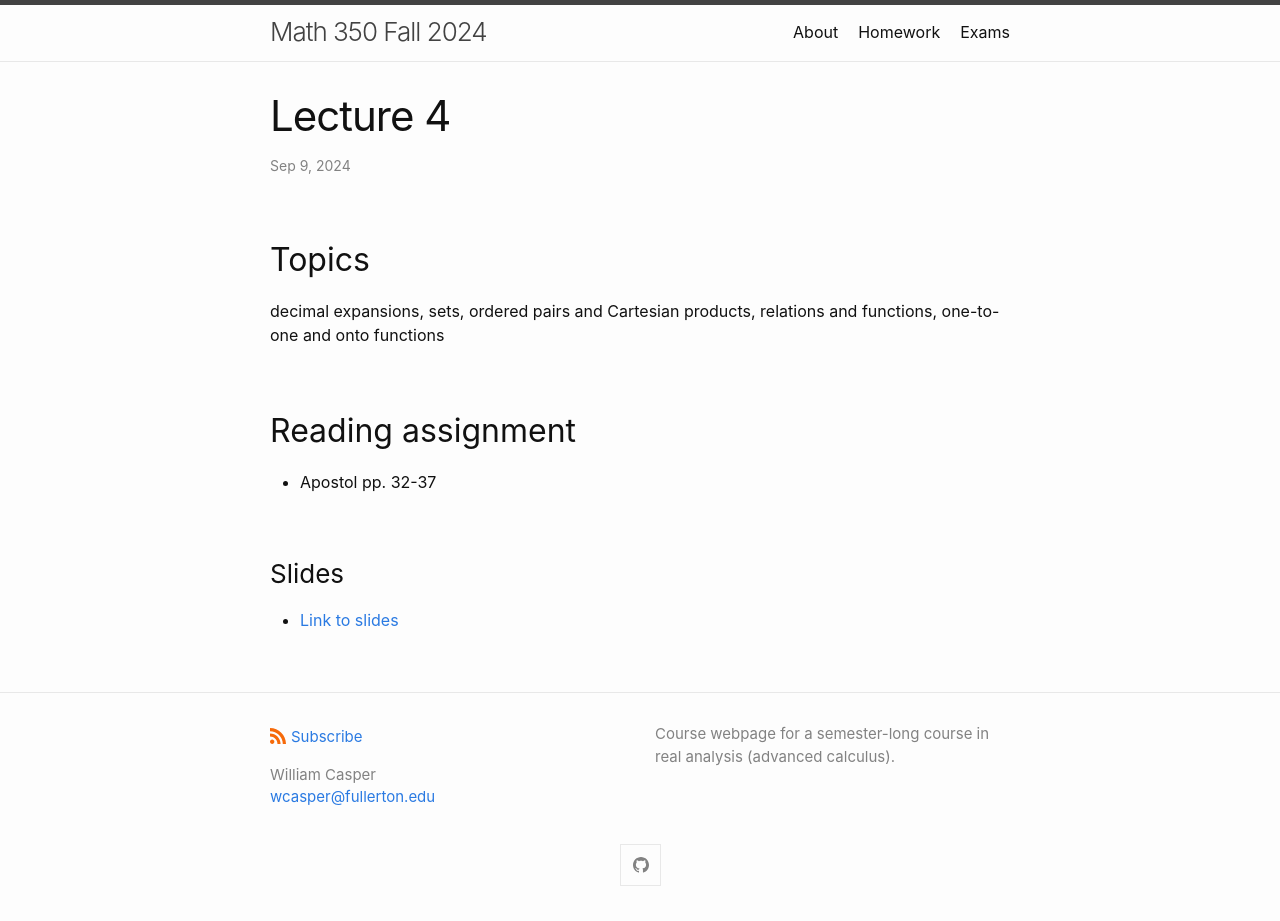
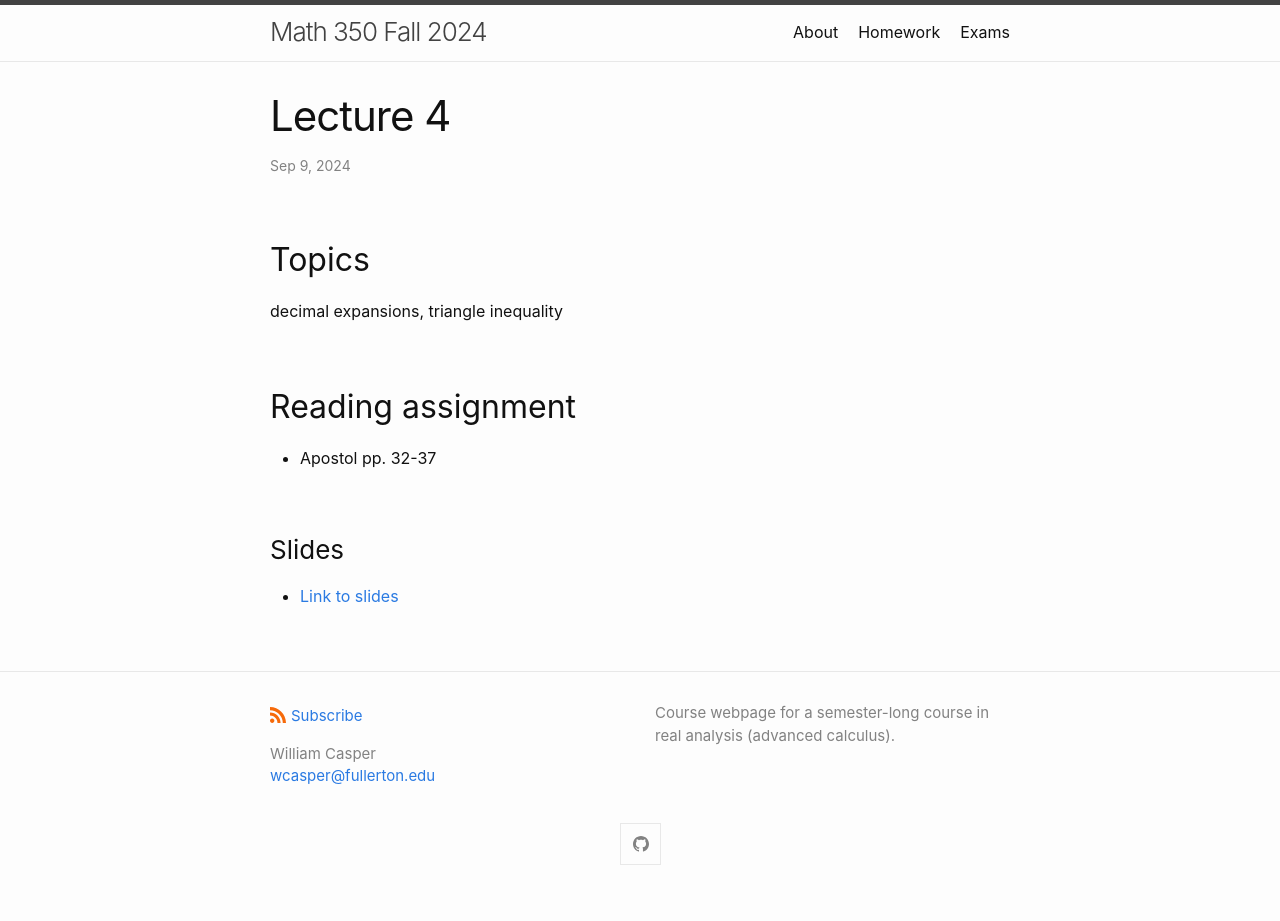
Before and after one commit to wcasper/math350fall2024, a Jekyll site: the page built from _posts/2024-09-09-Week-3-Lecture-4.md, in a window 1280 px wide. Built offline with Jekyll 4.4.1, drawn with Linux system fonts in a browser that asks for light colours; after the commit the page ends 900 px from its top, so only the background shows below that.

Commit message:
updated for lecture

```diff
--- a/_posts/2024-09-09-Week-3-Lecture-4.md
+++ b/_posts/2024-09-09-Week-3-Lecture-4.md
@@ -5,7 +5,7 @@ title:  Lecture 4
 
 ## Topics
 
-decimal expansions, sets, ordered pairs and Cartesian products, relations and functions, one-to-one and onto functions
+decimal expansions, triangle inequality
 
 ## Reading assignment
 * Apostol pp. 32-37
```
